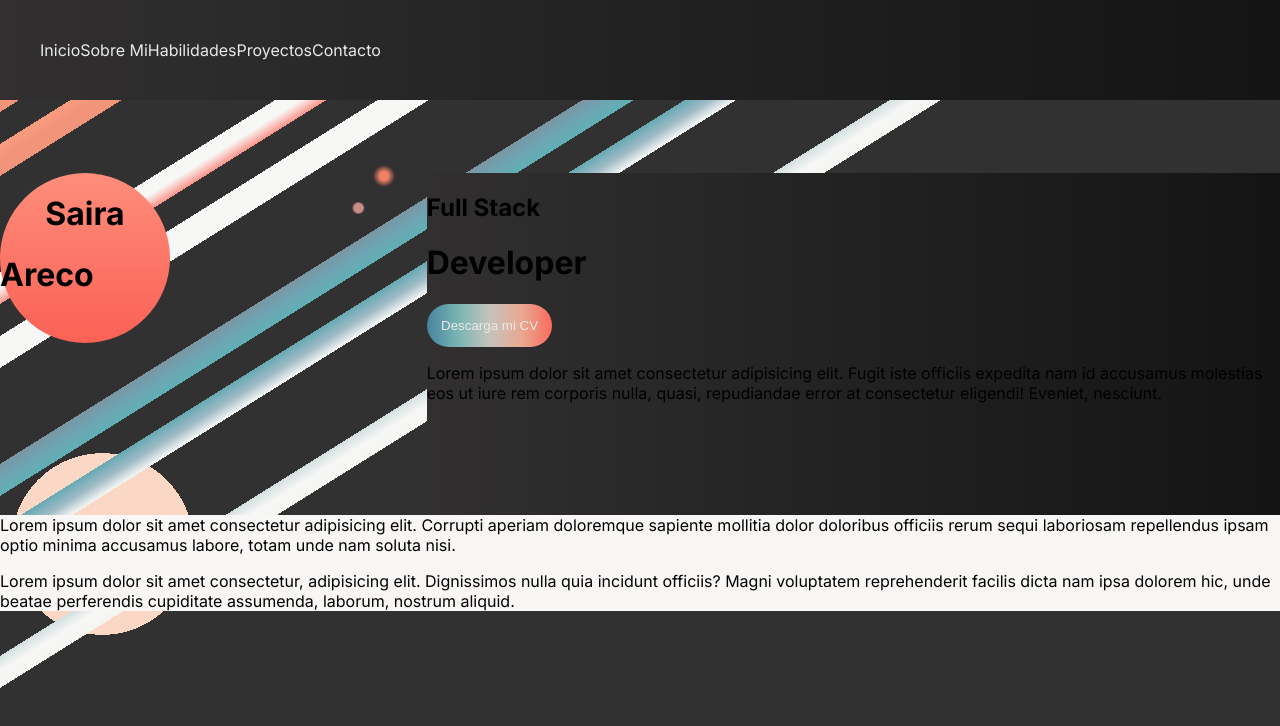
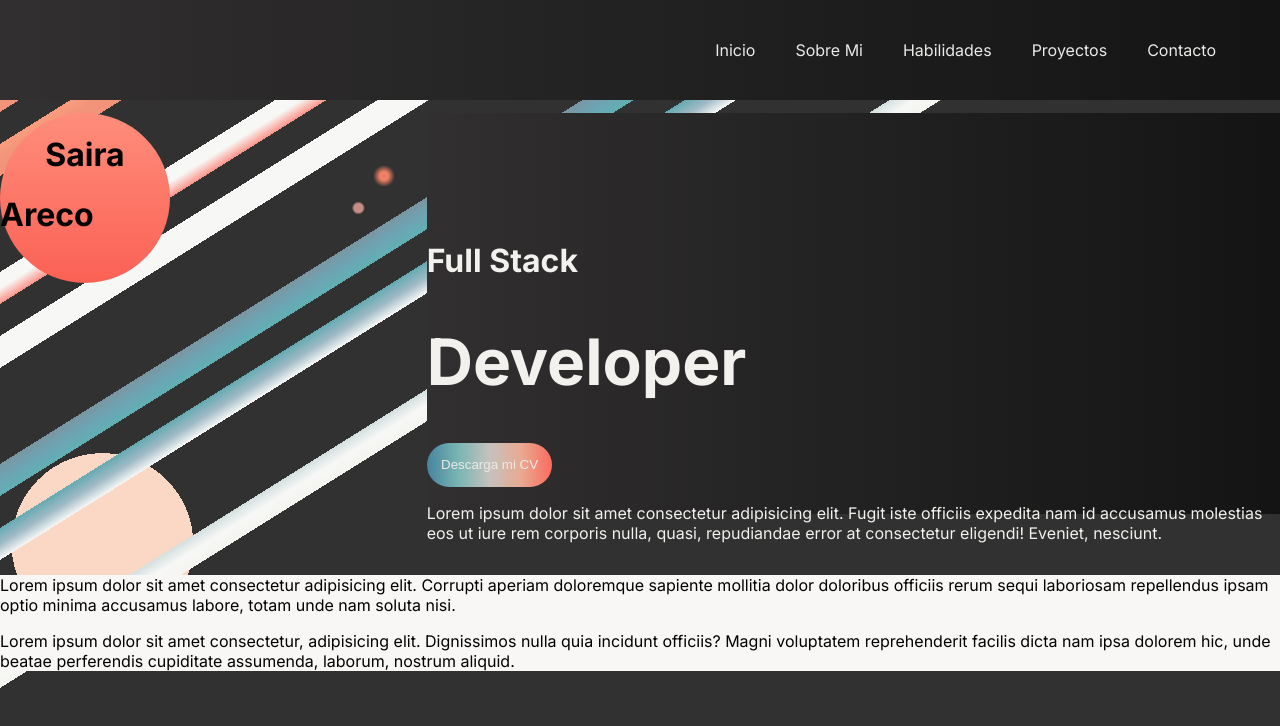
Before and after one commit to sairaareco/portfolio, a Next.js app in the folder client/: page / in a window 1280 px wide. Shown: the top 726 px of the page. Built offline with nearby package versions, Linux system fonts and the light colour scheme.

Commit message:
detalles del menu

```diff
--- a/client/app/components/Init.tsx
+++ b/client/app/components/Init.tsx
@@ -4,12 +4,12 @@ const Init = () => {
 
     return(
         <main className={styles.containerInit}>
-            <h2> Full Stack </h2>
-            <h1> Developer </h1>
+            <h3 className={styles.fullStack}> Full Stack </h3>
+            <h1 className={styles.developer}> Developer </h1>
 
             <button className={styles.buttonDownloadCv}> Descarga mi CV </button>
 
-            <p> Lorem ipsum dolor sit amet consectetur adipisicing elit. Fugit iste officiis expedita nam id accusamus molestias eos ut iure rem corporis nulla, quasi, repudiandae error at consectetur eligendi! Eveniet, nesciunt.</p>
+            <p className={styles.description}> Lorem ipsum dolor sit amet consectetur adipisicing elit. Fugit iste officiis expedita nam id accusamus molestias eos ut iure rem corporis nulla, quasi, repudiandae error at consectetur eligendi! Eveniet, nesciunt.</p>
 
             <div> </div>
             <div> </div>
--- a/client/app/layout.tsx
+++ b/client/app/layout.tsx
@@ -5,7 +5,7 @@ import './globals.css'
 const inter = Inter({ subsets: ['latin'] })
 
 export const metadata: Metadata = {
-  title: 'Create Next App',
+  title: 'Saira Areco',
   description: 'Generated by create next app',
 }
 
--- a/client/app/styles/About.module.css
+++ b/client/app/styles/About.module.css
@@ -1,5 +1,4 @@
 
 .containerAbout {
     background-color: #F8F7F5;
-    margin-top: 6rem;
 }
--- a/client/app/styles/Init.module.css
+++ b/client/app/styles/Init.module.css
@@ -1,6 +1,6 @@
 
 .containerInit {
-    height: 139%;
+    height: 90%;
     background: linear-gradient(to right, #312F30, #141414);
 }
 
@@ -11,3 +11,18 @@
     padding: 0.9rem;
     background: linear-gradient(to right, #46849D, #7AB5B4, #C5C2BD, #E8AA92, #FB6B5F);
 }
+
+.fullStack {
+    color: #F2F1ED;
+    padding-top: 6rem;
+    font-size: 2rem;
+}
+
+.developer {
+    color: #F2F1ED;
+    font-size: 4rem;
+}
+
+.description {
+    color: #F2F1ED;
+}
--- a/client/app/styles/Model.module.css
+++ b/client/app/styles/Model.module.css
@@ -1,6 +1,7 @@
-
 
 .container {
+    bottom: 20;
+    right: 60;
     width: 170px;
     height: 170px;
     border-radius: 100%;
--- a/client/app/styles/Navbar.module.css
+++ b/client/app/styles/Navbar.module.css
@@ -12,6 +12,9 @@
 
 .nav {
     display: flex;
+    justify-content: flex-end;
+    gap: 2.5rem;
+    margin-right: 4rem;
 }
 
 .itemNav {
```
